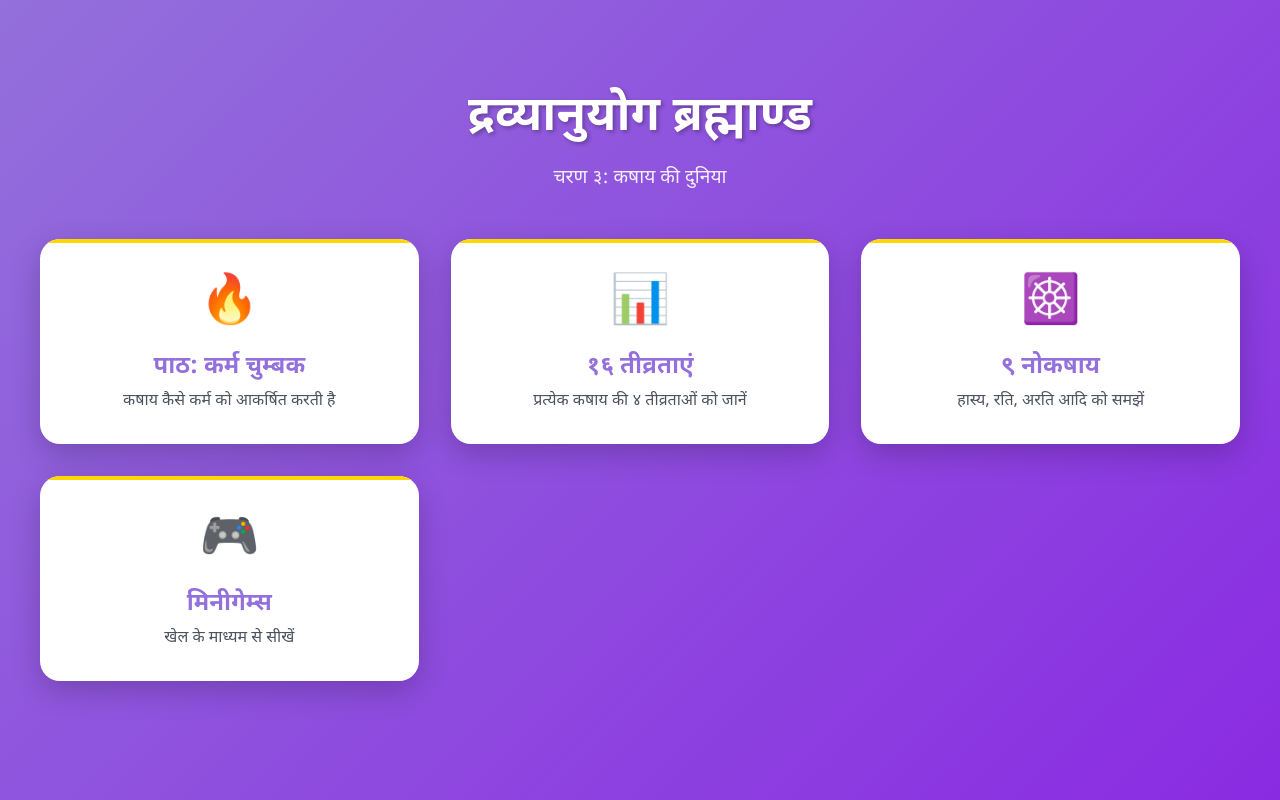
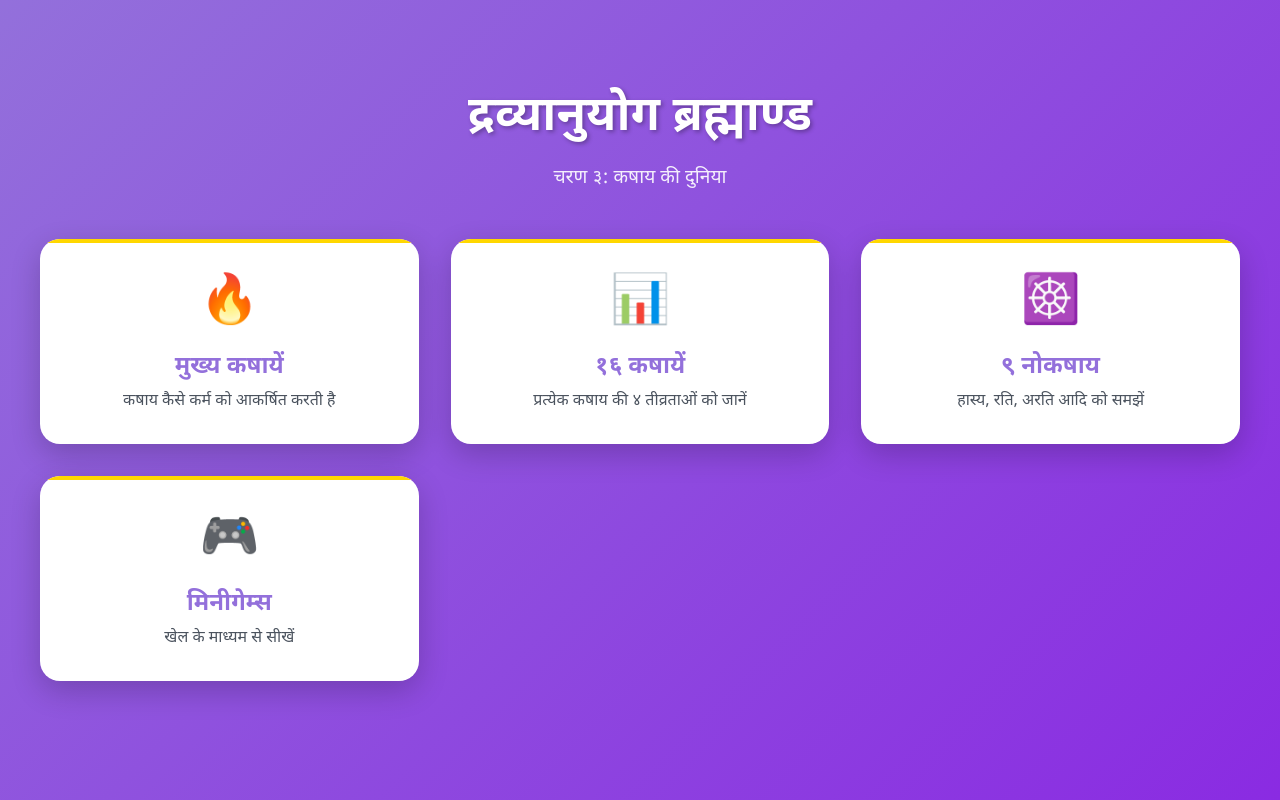
Before and after one commit to PriyanshiJain018/JinaSaraswati, a plain HTML site: page universes/dravyanuyoga/chapter-42.html in a window 1280 px wide. Drawn offline with Linux system fonts and the light colour scheme.

Commit message:
Update chapter-42.html

```diff
--- a/universes/dravyanuyoga/chapter-42.html
+++ b/universes/dravyanuyoga/chapter-42.html
@@ -630,13 +630,13 @@
             <div class="stage-grid">
                 <div class="stage-card" onclick="startLesson()">
                     <div class="stage-icon">🔥</div>
-                    <div class="stage-title">पाठ: कर्म चुम्बक</div>
+                    <div class="stage-title">मुख्य कषायें</div>
                     <div class="stage-description">कषाय कैसे कर्म को आकर्षित करती है</div>
                 </div>
 
                 <div class="stage-card" onclick="startIntensityMeter()">
                     <div class="stage-icon">📊</div>
-                    <div class="stage-title">१६ तीव्रताएं</div>
+                    <div class="stage-title">१६ कषायें</div>
                     <div class="stage-description">प्रत्येक कषाय की ४ तीव्रताओं को जानें</div>
                 </div>
 
```
